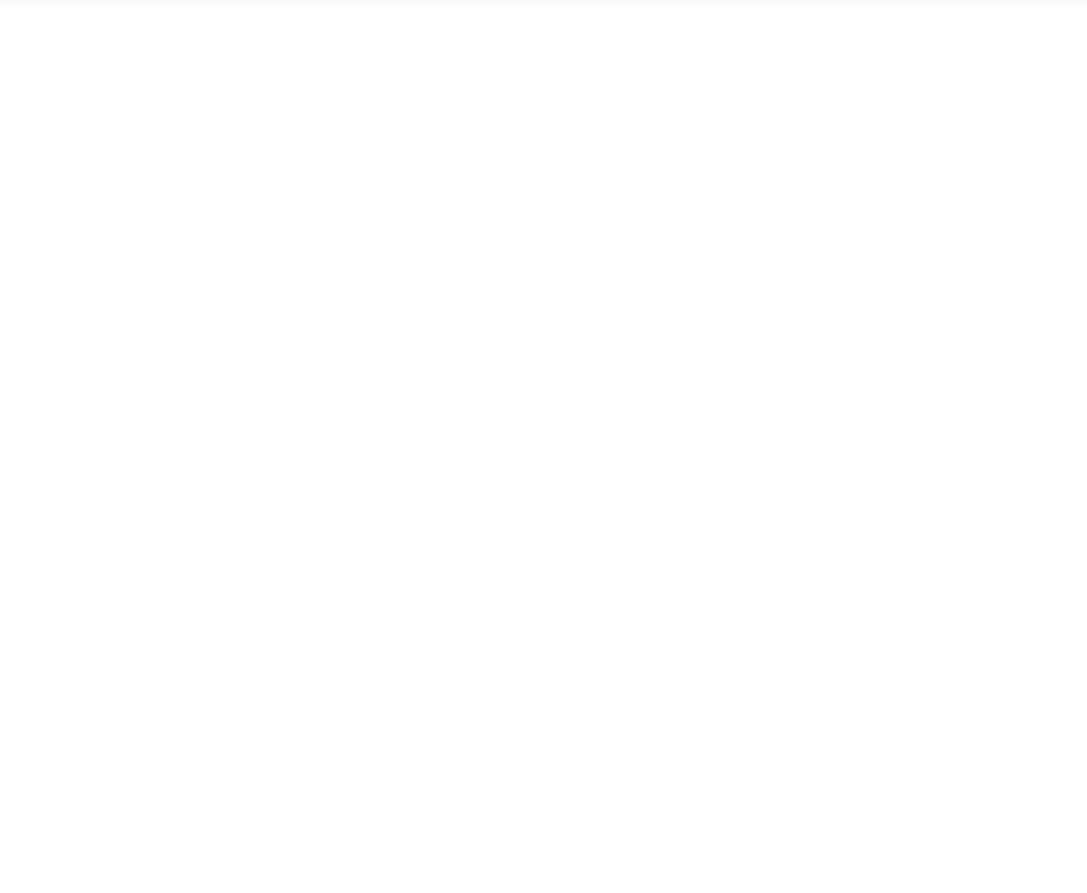
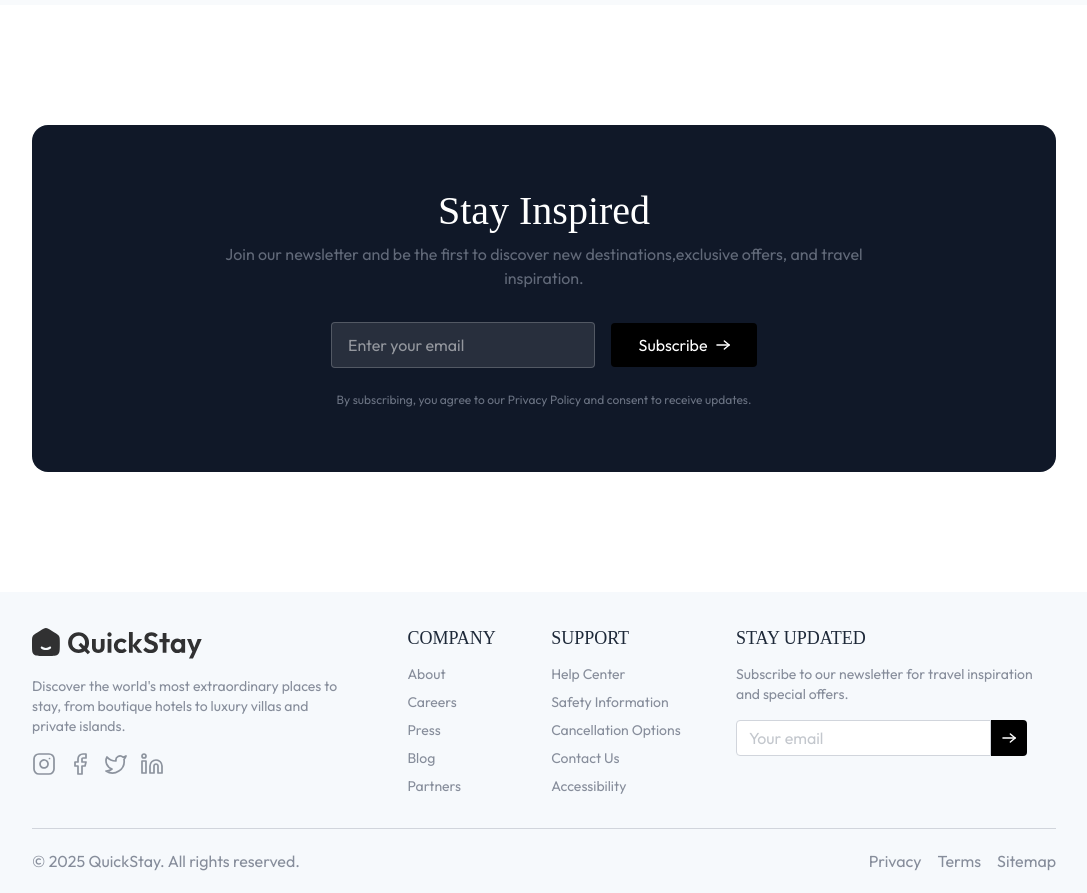
Before and after one commit to RakeshKrGorai/QuickStay, a React (Vite) app in the folder frontend/: page / in a window 1280 px wide. Shown: the part 3440-4333 px from the top of the page, without its empty margins (96-1183 px from the left). Before the commit the page ends 3445 px from the top, so only its background shows below. Built offline with nearby package versions, Linux system fonts and the light colour scheme; no server answers.

Commit message:
Added footer and newsletter

```diff
--- a/frontend/src/App.jsx
+++ b/frontend/src/App.jsx
@@ -3,6 +3,7 @@
 import { Routes, useLocation, Route } from "react-router-dom";
 
 import Home from "./pages/Home";
+import Footer from "./components/Footer";
 
 function App() {
   // checks whether the current path of the website has "owner" included within the url or not.
@@ -16,6 +17,7 @@
           <Route path="/" element={<Home />} />
         </Routes>
       </div>
+      <Footer />
     </div>
   );
 }
--- /dev/null
+++ b/frontend/src/components/Footer.jsx
@@ -0,0 +1,134 @@
+import React from "react";
+import { assets } from "../assets/assets";
+
+function Footer() {
+  return (
+    <>
+      <div className="bg-[#F6F9FC] text-gray-500/80 pt-8 px-6 md:px-16 lg:px-24 xl:px-32">
+        <div className="flex flex-wrap justify-between gap-12 md:gap-6">
+          <div className="max-w-80">
+            <img
+              src={assets.logo}
+              alt="logo"
+              className="invert mb-4 h-8 md:h-9 opacity-80"
+            />
+            <p className="text-sm">
+              Discover the world's most extraordinary places to stay, from
+              boutique hotels to luxury villas and private islands.
+            </p>
+            <div className="flex items-center gap-3 mt-4">
+              {/* Instagram */}
+              <img
+                src={assets.instagramIcon}
+                alt="instagram-icon"
+                className="w-6 h-6"
+              />
+              {/* Facebook */}
+              <img
+                src={assets.facebookIcon}
+                alt="facebook-icon"
+                className="w-6 h-6"
+              />
+              {/* Twitter */}
+              <img
+                src={assets.twitterIcon}
+                alt="twitter-icon"
+                className="w-6 h-6"
+              />
+              {/* LinkedIn */}
+              <img
+                src={assets.linkendinIcon}
+                alt="linkedin-icon"
+                className="w-6 h-6"
+              />
+            </div>
+          </div>
+
+          <div>
+            <p className="font-playflair text-lg text-gray-800">COMPANY</p>
+            <ul className="mt-3 flex flex-col gap-2 text-sm">
+              <li>
+                <a href="#">About</a>
+              </li>
+              <li>
+                <a href="#">Careers</a>
+              </li>
+              <li>
+                <a href="#">Press</a>
+              </li>
+              <li>
+                <a href="#">Blog</a>
+              </li>
+              <li>
+                <a href="#">Partners</a>
+              </li>
+            </ul>
+          </div>
+
+          <div>
+            <p className=" font-playflair text-lg text-gray-800">SUPPORT</p>
+            <ul className="mt-3 flex flex-col gap-2 text-sm">
+              <li>
+                <a href="#">Help Center</a>
+              </li>
+              <li>
+                <a href="#">Safety Information</a>
+              </li>
+              <li>
+                <a href="#">Cancellation Options</a>
+              </li>
+              <li>
+                <a href="#">Contact Us</a>
+              </li>
+              <li>
+                <a href="#">Accessibility</a>
+              </li>
+            </ul>
+          </div>
+
+          <div className="max-w-80">
+            <p className="font-playflair text-lg text-gray-800">STAY UPDATED</p>
+            <p className="mt-3 text-sm">
+              Subscribe to our newsletter for travel inspiration and special
+              offers.
+            </p>
+            <div className="flex items-center mt-4">
+              <input
+                type="text"
+                className="bg-white rounded-l border border-gray-300 h-9 px-3 outline-none"
+                placeholder="Your email"
+              />
+              <button className="flex items-center justify-center bg-black h-9 w-9 aspect-square rounded-r">
+                <img
+                  src={assets.arrowIcon}
+                  alt="arrow-icon"
+                  className="w-3.5 invert"
+                />
+              </button>
+            </div>
+          </div>
+        </div>
+        <hr className="border-gray-300 mt-8" />
+        <div className="flex flex-col md:flex-row gap-2 items-center justify-between py-5">
+          <p>
+            © {new Date().getFullYear()} <a href="/">QuickStay</a>. All rights
+            reserved.
+          </p>
+          <ul className="flex items-center gap-4">
+            <li>
+              <a href="#">Privacy</a>
+            </li>
+            <li>
+              <a href="#">Terms</a>
+            </li>
+            <li>
+              <a href="#">Sitemap</a>
+            </li>
+          </ul>
+        </div>
+      </div>
+    </>
+  );
+}
+
+export default Footer;
--- /dev/null
+++ b/frontend/src/components/NewsLetter.jsx
@@ -0,0 +1,42 @@
+import React from "react";
+import { assets } from "../assets/assets";
+import Title from "./Title";
+
+const NewsLetter = () => {
+  return (
+    <>
+      <div className="flex flex-col items-center max-w-5xl lg:w-full rounded-2xl px-4 py-12 md:py-16 mx-2 lg:mx-auto my-30 bg-gray-900 text-white">
+        <div className="flex flex-col justify-center items-center text-center">
+          <Title
+            title={"Stay Inspired"}
+            subTitle={
+              "Join our newsletter and be the first to discover new destinations,exclusive offers, and travel inspiration."
+            }
+          />
+          <p className="text-sm md:text-base text-gray-500/90 mt-2 max-w-xl"></p>
+        </div>
+        <div className="flex flex-col md:flex-row items-center justify-center gap-4 mt-6">
+          <input
+            type="text"
+            className="bg-white/10 px-4 py-2.5 border border-white/20 rounded outline-none max-w-66 w-full"
+            placeholder="Enter your email"
+          />
+          <button className="flex items-center justify-center gap-2 group bg-black px-4 md:px-7 py-2.5 rounded active:scale-95 transition-all">
+            Subscribe
+            <img
+              src={assets.arrowIcon}
+              alt="arrow-icon"
+              className="w-3.5  invert group-hover:translate-x-1 transition-all"
+            />
+          </button>
+        </div>
+        <p className="text-gray-500 mt-6 text-xs text-center">
+          By subscribing, you agree to our Privacy Policy and consent to receive
+          updates.
+        </p>
+      </div>
+    </>
+  );
+};
+
+export default NewsLetter;
--- a/frontend/src/pages/Home.jsx
+++ b/frontend/src/pages/Home.jsx
@@ -4,6 +4,7 @@
 import FeaturedDestination from "../components/FeaturedDestination";
 import ExclusiveOffers from "../components/ExclusiveOffers";
 import Testimonial from "../components/Testimonials";
+import NewsLetter from "../components/NewsLetter";
 
 function Home() {
   return (
@@ -13,6 +14,7 @@
       <FeaturedDestination />
       <ExclusiveOffers />
       <Testimonial />
+      <NewsLetter />
     </>
   );
 }
```
